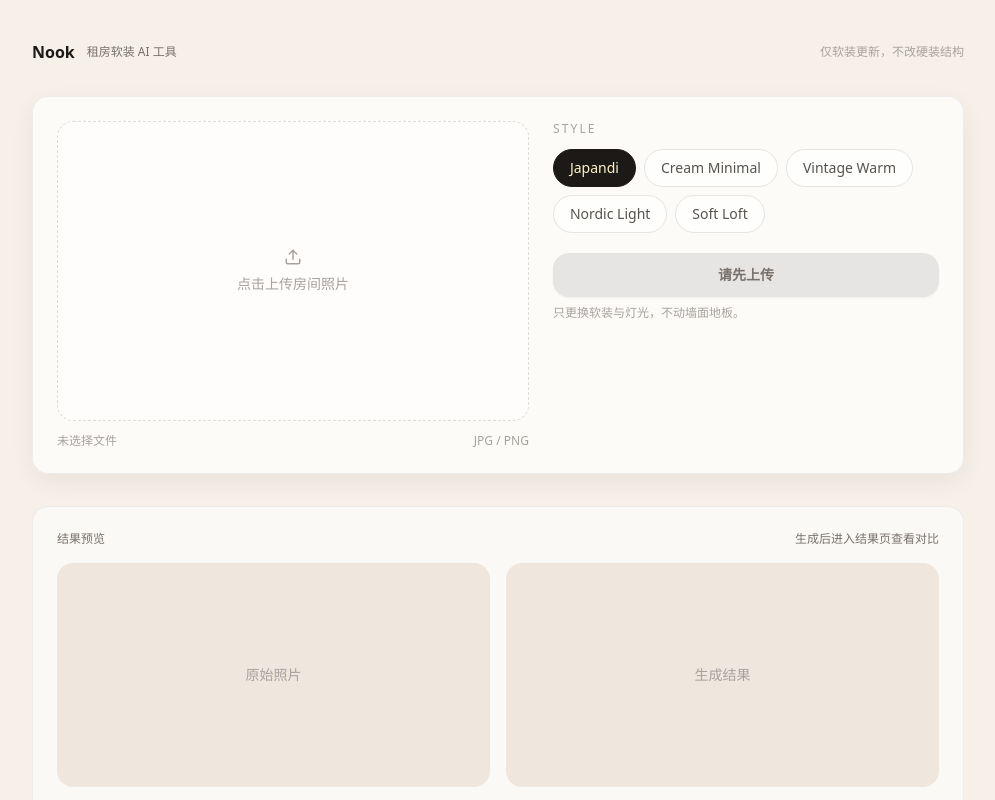
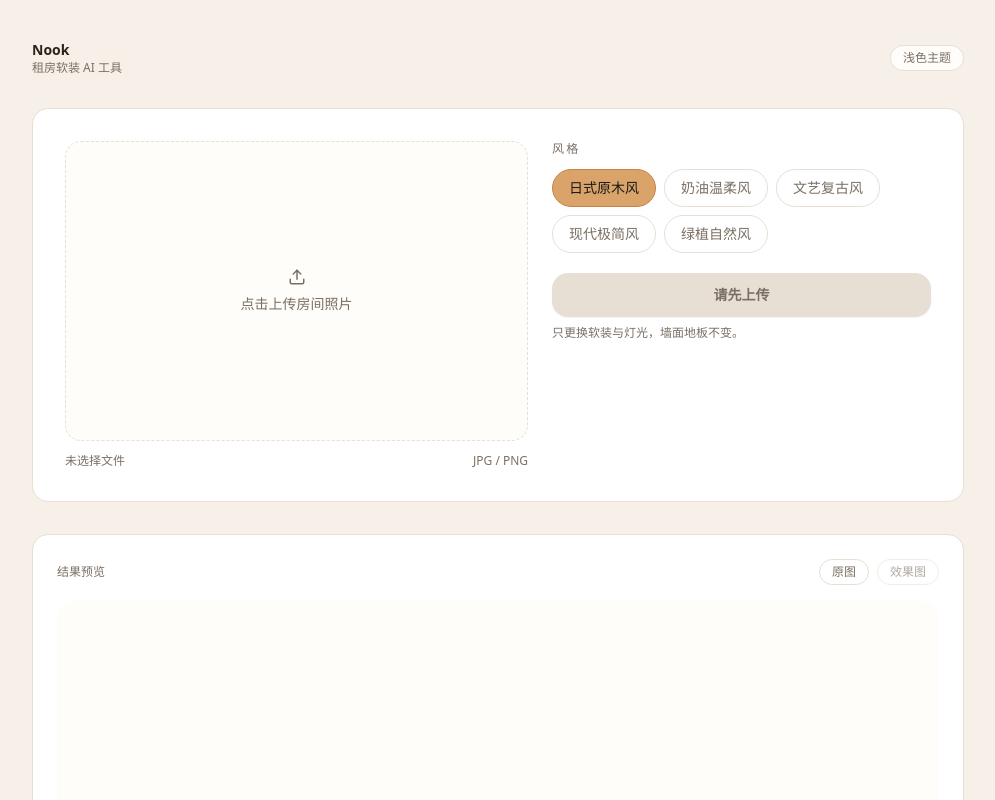
Before and after one commit to zzi12138/nookai, a Next.js app: page / in a window 1280 px wide. Shown: the top 800 px of the page, without its empty margins (142-1137 px from the left). Built offline with nearby package versions, Linux system fonts and the light colour scheme.

Commit message:
refactor: premium tool UI with warm dark theme

```diff
--- a/app/globals.css
+++ b/app/globals.css
@@ -4,6 +4,56 @@
 
 :root {
   color-scheme: light;
+  --bg: #f6f0e8;
+  --panel: #ffffff;
+  --panel-soft: #fffdf9;
+  --border: #e7dfd4;
+  --text: #2b241d;
+  --text-muted: #7a6f64;
+  --accent: #d9a36a;
+  --accent-strong: #c78545;
+  --shadow: 0 12px 28px rgba(20, 12, 6, 0.08);
+}
+
+@media (prefers-color-scheme: dark) {
+  :root {
+    color-scheme: dark;
+    --bg: #171310;
+    --panel: #221c18;
+    --panel-soft: #2a231e;
+    --border: #3a2f27;
+    --text: #f3ece4;
+    --text-muted: #b8a99a;
+    --accent: #e5b97e;
+    --accent-strong: #f0c28a;
+    --shadow: 0 16px 32px rgba(0, 0, 0, 0.35);
+  }
+}
+
+html[data-theme='light'] {
+  color-scheme: light;
+  --bg: #f6f0e8;
+  --panel: #ffffff;
+  --panel-soft: #fffdf9;
+  --border: #e7dfd4;
+  --text: #2b241d;
+  --text-muted: #7a6f64;
+  --accent: #d9a36a;
+  --accent-strong: #c78545;
+  --shadow: 0 12px 28px rgba(20, 12, 6, 0.08);
+}
+
+html[data-theme='dark'] {
+  color-scheme: dark;
+  --bg: #171310;
+  --panel: #221c18;
+  --panel-soft: #2a231e;
+  --border: #3a2f27;
+  --text: #f3ece4;
+  --text-muted: #b8a99a;
+  --accent: #e5b97e;
+  --accent-strong: #f0c28a;
+  --shadow: 0 16px 32px rgba(0, 0, 0, 0.35);
 }
 
 * {
@@ -12,4 +62,6 @@
 
 body {
   margin: 0;
+  background: var(--bg);
+  color: var(--text);
 }
--- a/app/layout.tsx
+++ b/app/layout.tsx
@@ -12,9 +12,7 @@ export default function RootLayout({
 }) {
   return (
     <html lang="zh-CN">
-      <body className="bg-amber-50 text-stone-800 antialiased">
-        {children}
-      </body>
+      <body className="antialiased">{children}</body>
     </html>
   );
 }
--- /dev/null
+++ b/app/lib/useThemeMode.ts
@@ -0,0 +1,52 @@
+'use client';
+
+import { useEffect, useState } from 'react';
+
+type ThemeMode = 'light' | 'dark';
+
+const STORAGE_KEY = 'nook-theme';
+
+function applyTheme(mode: ThemeMode) {
+  document.documentElement.dataset.theme = mode;
+}
+
+export function useThemeMode() {
+  const [theme, setTheme] = useState<ThemeMode>('light');
+
+  useEffect(() => {
+    if (typeof window === 'undefined') return;
+
+    const media = window.matchMedia('(prefers-color-scheme: dark)');
+    const stored = localStorage.getItem(STORAGE_KEY);
+
+    const syncTheme = (mode: ThemeMode) => {
+      setTheme(mode);
+      applyTheme(mode);
+    };
+
+    const handleChange = (event: MediaQueryListEvent) => {
+      if (localStorage.getItem(STORAGE_KEY)) return;
+      syncTheme(event.matches ? 'dark' : 'light');
+    };
+
+    if (stored === 'light' || stored === 'dark') {
+      syncTheme(stored);
+    } else {
+      syncTheme(media.matches ? 'dark' : 'light');
+      media.addEventListener('change', handleChange);
+    }
+
+    return () => media.removeEventListener('change', handleChange);
+  }, []);
+
+  const toggleTheme = () => {
+    const next = theme === 'dark' ? 'light' : 'dark';
+    if (typeof window !== 'undefined') {
+      localStorage.setItem(STORAGE_KEY, next);
+    }
+    setTheme(next);
+    applyTheme(next);
+  };
+
+  return { theme, toggleTheme };
+}
--- a/app/page.tsx
+++ b/app/page.tsx
@@ -5,15 +5,22 @@ import { useRouter } from 'next/navigation';
 import { AnimatePresence, motion } from 'framer-motion';
 import { Upload } from 'lucide-react';
 import { saveResult } from './lib/imageStore';
+import { useThemeMode } from './lib/useThemeMode';
 
-const themes = ['Japandi', 'Cream Minimal', 'Vintage Warm', 'Nordic Light', 'Soft Loft'];
+const themes = ['日式原木风', '奶油温柔风', '文艺复古风', '现代极简风', '绿植自然风'];
 const loadingMessages = [
-  'AI 正在分析房间结构...',
-  '正在匹配最适合的软装风格...',
+  '正在清理杂物并保持原始结构...',
+  '正在匹配软装与自然光线...',
   '马上生成你的新空间...',
 ];
 
 const spring = { type: 'spring', stiffness: 240, damping: 18 } as const;
+
+type ResultSnapshot = {
+  original?: string;
+  generated?: string;
+  theme?: string;
+};
 
 function fileToDataUrl(file: File): Promise<string> {
   return new Promise((resolve, reject) => {
@@ -57,6 +64,7 @@ async function resizeDataUrl(dataUrl: string, maxSize = 1280, quality = 0.85) {
 export default function Page() {
   const router = useRouter();
   const inputRef = useRef<HTMLInputElement>(null);
+  const { theme: themeMode, toggleTheme } = useThemeMode();
   const [theme, setTheme] = useState(themes[0]);
   const [isLoading, setIsLoading] = useState(false);
   const [loadingIndex, setLoadingIndex] = useState(0);
@@ -64,6 +72,14 @@ export default function Page() {
   const [previewUrl, setPreviewUrl] = useState('');
   const [imageBase64, setImageBase64] = useState('');
   const [error, setError] = useState('');
+  const [lastResult, setLastResult] = useState<ResultSnapshot | null>(null);
+  const [resultView, setResultView] = useState<'generated' | 'original'>('generated');
+
+  const hasGenerated = Boolean(lastResult?.generated);
+  const displayImage =
+    resultView === 'original'
+      ? lastResult?.original || previewUrl
+      : lastResult?.generated || '';
 
   useEffect(() => {
     if (!isLoading) {
@@ -75,6 +91,24 @@ export default function Page() {
     }, 2000);
     return () => clearInterval(id);
   }, [isLoading]);
+
+  useEffect(() => {
+    if (typeof window === 'undefined') return;
+    const stored = sessionStorage.getItem('nookai_result_image');
+    if (!stored) return;
+    try {
+      const parsed = JSON.parse(stored) as ResultSnapshot;
+      setLastResult(parsed);
+    } catch {
+      // Ignore invalid cache.
+    }
+  }, []);
+
+  useEffect(() => {
+    if (!hasGenerated && previewUrl) {
+      setResultView('original');
+    }
+  }, [hasGenerated, previewUrl]);
 
   const handlePick = () => {
     if (isLoading) return;
@@ -122,6 +156,7 @@ export default function Page() {
       }
 
       try {
+        setLastResult({ original: previewUrl, generated: data.imageUrl, theme });
         const storedId = await saveResult({
           original: previewUrl,
           generated: data.imageUrl,
@@ -148,17 +183,23 @@ export default function Page() {
   };
 
   return (
-    <div className="min-h-screen bg-[#f6f0e8] text-stone-900">
+    <div className="min-h-screen bg-[var(--bg)] text-[var(--text)]">
       <div className="mx-auto flex min-h-screen w-full max-w-[980px] flex-col gap-8 px-6 pb-20 pt-10">
-        <header className="flex flex-wrap items-center justify-between gap-3 text-sm text-stone-500">
-          <div className="flex items-center gap-3">
-            <span className="text-base font-semibold text-stone-900">Nook</span>
-            <span className="text-xs text-stone-500">租房软装 AI 工具</span>
+        <header className="flex flex-wrap items-center justify-between gap-3">
+          <div>
+            <p className="text-sm font-semibold text-[var(--text)]">Nook</p>
+            <p className="text-xs text-[var(--text-muted)]">租房软装 AI 工具</p>
           </div>
-          <span className="text-xs text-stone-400">仅软装更新，不改硬装结构</span>
+          <button
+            type="button"
+            onClick={toggleTheme}
+            className="rounded-full border border-[var(--border)] bg-[var(--panel-soft)] px-3 py-1 text-xs text-[var(--text-muted)]"
+          >
+            {themeMode === 'dark' ? '深色' : '浅色'}主题
+          </button>
         </header>
 
-        <section className="rounded-2xl border border-stone-200/70 bg-white/70 p-6 shadow-[0_8px_24px_rgba(15,23,42,0.06)]">
+        <section className="rounded-2xl border border-[var(--border)] bg-[var(--panel)] p-6 shadow-[var(--shadow)] md:p-8">
           <div className="grid gap-6 lg:grid-cols-[1.1fr_0.9fr]">
             <div className="space-y-3">
               <motion.button
@@ -167,7 +208,7 @@ export default function Page() {
                 whileHover={{ scale: 1.01 }}
                 whileTap={{ scale: 0.99 }}
                 transition={spring}
-                className="group flex h-[300px] w-full items-center justify-center overflow-hidden rounded-2xl border border-dashed border-stone-300/80 bg-white/60 text-stone-400"
+                className="group flex h-[300px] w-full items-center justify-center overflow-hidden rounded-2xl border border-dashed border-[var(--border)] bg-[var(--panel-soft)] text-[var(--text-muted)]"
               >
                 {previewUrl ? (
                   <img
@@ -177,12 +218,12 @@ export default function Page() {
                   />
                 ) : (
                   <div className="flex flex-col items-center gap-2 text-sm">
-                    <Upload size={18} className="text-stone-400" />
+                    <Upload size={18} className="text-[var(--text-muted)]" />
                     <span>点击上传房间照片</span>
                   </div>
                 )}
               </motion.button>
-              <div className="flex items-center justify-between text-xs text-stone-400">
+              <div className="flex items-center justify-between text-xs text-[var(--text-muted)]">
                 <span>{fileName ? `文件：${fileName}` : '未选择文件'}</span>
                 <span>JPG / PNG</span>
               </div>
@@ -190,7 +231,7 @@ export default function Page() {
 
             <div className="flex flex-col gap-5">
               <div>
-                <p className="text-xs uppercase tracking-[0.18em] text-stone-400">Style</p>
+                <p className="text-xs uppercase tracking-[0.18em] text-[var(--text-muted)]">风格</p>
                 <div className="mt-3 flex flex-wrap gap-2">
                   {themes.map((item) => {
                     const active = item === theme;
@@ -201,8 +242,8 @@ export default function Page() {
                         onClick={() => setTheme(item)}
                         className={`rounded-full border px-4 py-2 text-sm transition ${
                           active
-                            ? 'border-stone-900 bg-stone-900 text-amber-100'
-                            : 'border-stone-200 bg-white/80 text-stone-600'
+                            ? 'border-[var(--accent-strong)] bg-[var(--accent)] text-stone-900'
+                            : 'border-[var(--border)] bg-transparent text-[var(--text-muted)]'
                         }`}
                       >
                         {item}
@@ -222,39 +263,62 @@ export default function Page() {
                   disabled={!previewUrl || isLoading}
                   className={`w-full rounded-2xl px-5 py-3 text-sm font-semibold shadow-sm ${
                     previewUrl && !isLoading
-                      ? 'bg-stone-900 text-amber-100'
-                      : 'bg-stone-200 text-stone-500'
+                      ? 'bg-[var(--accent)] text-stone-900'
+                      : 'bg-[var(--border)] text-[var(--text-muted)]'
                   }`}
                 >
                   {previewUrl ? '生成效果图' : '请先上传'}
                 </motion.button>
-                <p className="text-xs text-stone-400">只更换软装与灯光，不动墙面地板。</p>
+                <p className="text-xs text-[var(--text-muted)]">
+                  只更换软装与灯光，墙面地板不变。
+                </p>
                 {error ? <p className="text-xs text-red-500">{error}</p> : null}
               </div>
             </div>
           </div>
         </section>
 
-        <section className="rounded-2xl border border-stone-200/70 bg-white/60 p-6">
-          <div className="flex items-center justify-between text-xs text-stone-500">
+        <section className="rounded-2xl border border-[var(--border)] bg-[var(--panel)] p-6 shadow-[var(--shadow)]">
+          <div className="flex flex-wrap items-center justify-between gap-3 text-xs text-[var(--text-muted)]">
             <span>结果预览</span>
-            <span>生成后进入结果页查看对比</span>
+            <div className="flex gap-2">
+              <button
+                type="button"
+                onClick={() => setResultView('original')}
+                className={`rounded-full border px-3 py-1 ${
+                  resultView === 'original'
+                    ? 'border-[var(--accent-strong)] text-[var(--text)]'
+                    : 'border-[var(--border)] text-[var(--text-muted)]'
+                }`}
+              >
+                原图
+              </button>
+              <button
+                type="button"
+                onClick={() => setResultView('generated')}
+                disabled={!hasGenerated}
+                className={`rounded-full border px-3 py-1 ${
+                  resultView === 'generated' && hasGenerated
+                    ? 'border-[var(--accent-strong)] text-[var(--text)]'
+                    : 'border-[var(--border)] text-[var(--text-muted)]'
+                } ${hasGenerated ? '' : 'cursor-not-allowed opacity-60'}`}
+              >
+                效果图
+              </button>
+            </div>
           </div>
-          <div className="mt-4 grid gap-4 md:grid-cols-2">
-            <div className="overflow-hidden rounded-2xl bg-[#efe7dd]">
-              {previewUrl ? (
-                <img src={previewUrl} alt="原始照片" className="h-56 w-full object-cover" />
-              ) : (
-                <div className="flex h-56 items-center justify-center text-sm text-stone-400">
-                  原始照片
-                </div>
-              )}
-            </div>
-            <div className="overflow-hidden rounded-2xl bg-[#efe7dd]">
-              <div className="flex h-56 items-center justify-center text-sm text-stone-400">
-                生成结果
+          <div className="mt-4 overflow-hidden rounded-2xl bg-[var(--panel-soft)]">
+            {displayImage ? (
+              <img
+                src={displayImage}
+                alt={resultView === 'original' ? '原始照片' : '生成效果图'}
+                className="h-[420px] w-full object-cover"
+              />
+            ) : (
+              <div className="flex h-[420px] items-center justify-center text-sm text-[var(--text-muted)]">
+                生成后会在这里展示对比结果
               </div>
-            </div>
+            )}
           </div>
         </section>
       </div>
@@ -270,7 +334,7 @@ export default function Page() {
       <AnimatePresence>
         {isLoading ? (
           <motion.div
-            className="fixed inset-0 z-50 flex flex-col items-center justify-center bg-stone-900/40 backdrop-blur-sm"
+            className="fixed inset-0 z-50 flex flex-col items-center justify-center bg-black/60 backdrop-blur-sm"
             initial={{ opacity: 0 }}
             animate={{ opacity: 1 }}
             exit={{ opacity: 0 }}
--- a/app/result/ResultClient.tsx
+++ b/app/result/ResultClient.tsx
@@ -3,6 +3,7 @@
 import { useEffect, useMemo, useState } from 'react';
 import { motion } from 'framer-motion';
 import { loadResult, type StoredResult } from '../lib/imageStore';
+import { useThemeMode } from '../lib/useThemeMode';
 
 const spring = { type: 'spring', stiffness: 260, damping: 22 } as const;
 
@@ -10,7 +11,8 @@ export default function ResultClient() {
   const [imageUrl, setImageUrl] = useState('');
   const [originalUrl, setOriginalUrl] = useState('');
   const [theme, setTheme] = useState('');
-  const [isPressing, setIsPressing] = useState(false);
+  const [viewMode, setViewMode] = useState<'generated' | 'original'>('generated');
+  const { theme: themeMode, toggleTheme } = useThemeMode();
 
   const tips = useMemo(() => {
     const map: Record<string, string[]> = {
@@ -77,44 +79,74 @@ export default function ResultClient() {
     };
   }, []);
 
+  useEffect(() => {
+    if (!originalUrl) {
+      setViewMode('generated');
+    }
+  }, [originalUrl]);
+
   return (
-    <div className="min-h-screen bg-[#f6f0e8] text-stone-900 pb-20">
+    <div className="min-h-screen bg-[var(--bg)] text-[var(--text)] pb-20">
       <div className="mx-auto w-full max-w-[980px] px-6 pt-10">
-        <header className="flex flex-wrap items-center justify-between gap-3 text-sm text-stone-500">
-          <div className="flex items-center gap-3">
-            <span className="text-base font-semibold text-stone-900">Nook</span>
-            <span className="text-xs text-stone-500">生成结果</span>
+        <header className="flex flex-wrap items-center justify-between gap-3">
+          <div>
+            <p className="text-sm font-semibold text-[var(--text)]">Nook</p>
+            <p className="text-xs text-[var(--text-muted)]">生成结果</p>
           </div>
-          <span className="text-xs text-stone-400">按住按钮查看原图</span>
+          <button
+            type="button"
+            onClick={toggleTheme}
+            className="rounded-full border border-[var(--border)] bg-[var(--panel-soft)] px-3 py-1 text-xs text-[var(--text-muted)]"
+          >
+            {themeMode === 'dark' ? '深色' : '浅色'}主题
+          </button>
         </header>
 
         {imageUrl ? (
           <div className="mt-6 space-y-5">
-            <div className="rounded-2xl border border-stone-200/70 bg-white/70 p-5 shadow-[0_8px_24px_rgba(15,23,42,0.06)]">
-              <div className="flex flex-wrap items-center justify-between gap-2 text-xs text-stone-500">
-                <span>{isPressing && originalUrl ? '原图' : '效果图'}</span>
+            <div className="rounded-2xl border border-[var(--border)] bg-[var(--panel)] p-5 shadow-[var(--shadow)]">
+              <div className="flex flex-wrap items-center justify-between gap-2 text-xs text-[var(--text-muted)]">
+                <span>{viewMode === 'original' ? '原图' : '效果图'}</span>
                 <span>{theme ? `风格：${theme}` : '风格：未记录'}</span>
               </div>
-              <div className="mt-3 relative overflow-hidden rounded-2xl border border-stone-100">
+              <div className="mt-3 relative overflow-hidden rounded-2xl border border-[var(--border)]">
                 <img
-                  src={isPressing && originalUrl ? originalUrl : imageUrl}
-                  alt={isPressing ? '原始照片' : 'NookAI 生成效果图'}
+                  src={viewMode === 'original' && originalUrl ? originalUrl : imageUrl}
+                  alt={viewMode === 'original' ? '原始照片' : 'NookAI 生成效果图'}
                   className="w-full h-auto object-contain block"
                 />
               </div>
-              <motion.button
-                type="button"
-                onPointerDown={() => setIsPressing(true)}
-                onPointerUp={() => setIsPressing(false)}
-                onPointerLeave={() => setIsPressing(false)}
-                onPointerCancel={() => setIsPressing(false)}
-                whileHover={{ scale: 1.02 }}
-                whileTap={{ scale: 0.97 }}
-                transition={spring}
-                className="mt-4 w-full rounded-2xl border border-stone-200 bg-white/80 px-5 py-3 text-sm font-semibold text-stone-700"
-              >
-                按住查看原图
-              </motion.button>
+              <div className="mt-4 flex gap-2">
+                <motion.button
+                  type="button"
+                  onClick={() => setViewMode('original')}
+                  disabled={!originalUrl}
+                  whileHover={{ scale: 1.01 }}
+                  whileTap={{ scale: 0.98 }}
+                  transition={spring}
+                  className={`flex-1 rounded-2xl border px-5 py-3 text-sm font-semibold ${
+                    viewMode === 'original'
+                      ? 'border-[var(--accent-strong)] text-[var(--text)]'
+                      : 'border-[var(--border)] text-[var(--text-muted)]'
+                  } ${originalUrl ? '' : 'cursor-not-allowed opacity-60'}`}
+                >
+                  原图
+                </motion.button>
+                <motion.button
+                  type="button"
+                  onClick={() => setViewMode('generated')}
+                  whileHover={{ scale: 1.01 }}
+                  whileTap={{ scale: 0.98 }}
+                  transition={spring}
+                  className={`flex-1 rounded-2xl border px-5 py-3 text-sm font-semibold ${
+                    viewMode === 'generated'
+                      ? 'border-[var(--accent-strong)] text-[var(--text)]'
+                      : 'border-[var(--border)] text-[var(--text-muted)]'
+                  }`}
+                >
+                  效果图
+                </motion.button>
+              </div>
               {!originalUrl ? (
                 <p className="mt-2 text-xs text-amber-700">
                   未找到原图，请从上传页重新生成以保存原图。
@@ -122,9 +154,11 @@ export default function ResultClient() {
               ) : null}
             </div>
 
-            <div className="rounded-2xl border border-stone-200/70 bg-white/60 p-5">
-              <p className="text-xs uppercase tracking-[0.18em] text-stone-400">Suggestions</p>
-              <ul className="mt-3 space-y-2 text-sm text-stone-600">
+            <div className="rounded-2xl border border-[var(--border)] bg-[var(--panel-soft)] p-5">
+              <p className="text-xs uppercase tracking-[0.18em] text-[var(--text-muted)]">
+                建议
+              </p>
+              <ul className="mt-3 space-y-2 text-sm text-[var(--text-muted)]">
                 {tips.map((tip) => (
                   <li key={tip}>• {tip}</li>
                 ))}
@@ -132,7 +166,7 @@ export default function ResultClient() {
             </div>
           </div>
         ) : (
-          <div className="mt-6 rounded-2xl border border-dashed border-stone-200 bg-white/60 p-8 text-center text-sm text-stone-500">
+          <div className="mt-6 rounded-2xl border border-dashed border-[var(--border)] bg-[var(--panel-soft)] p-8 text-center text-sm text-[var(--text-muted)]">
             还没有效果图，请先返回上传页面。
           </div>
         )}
```
